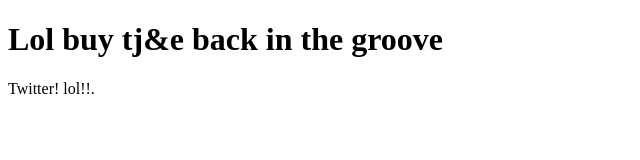
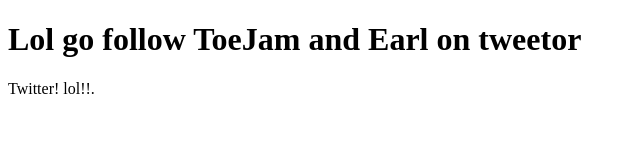
Before and after one commit to Kirblinkness/DeezNuts.com, a plain HTML site: page index.html in a window 1280 px wide. Shown: the whole page, without its empty margins (0-640 px from the left). Drawn offline with Linux system fonts and the light colour scheme.

Commit message:
Update index.html

```diff
--- a/index.html
+++ b/index.html
@@ -1,7 +1,7 @@
 <!DOCTYPE html>
 <html>
 <body>
-<h1>Lol buy tj&e back in the groove</h1>
+<h1>Lol go follow ToeJam and Earl on tweetor</h1>
 <p>Twitter! lol!!.</p>
 </body>
 </html>
```
